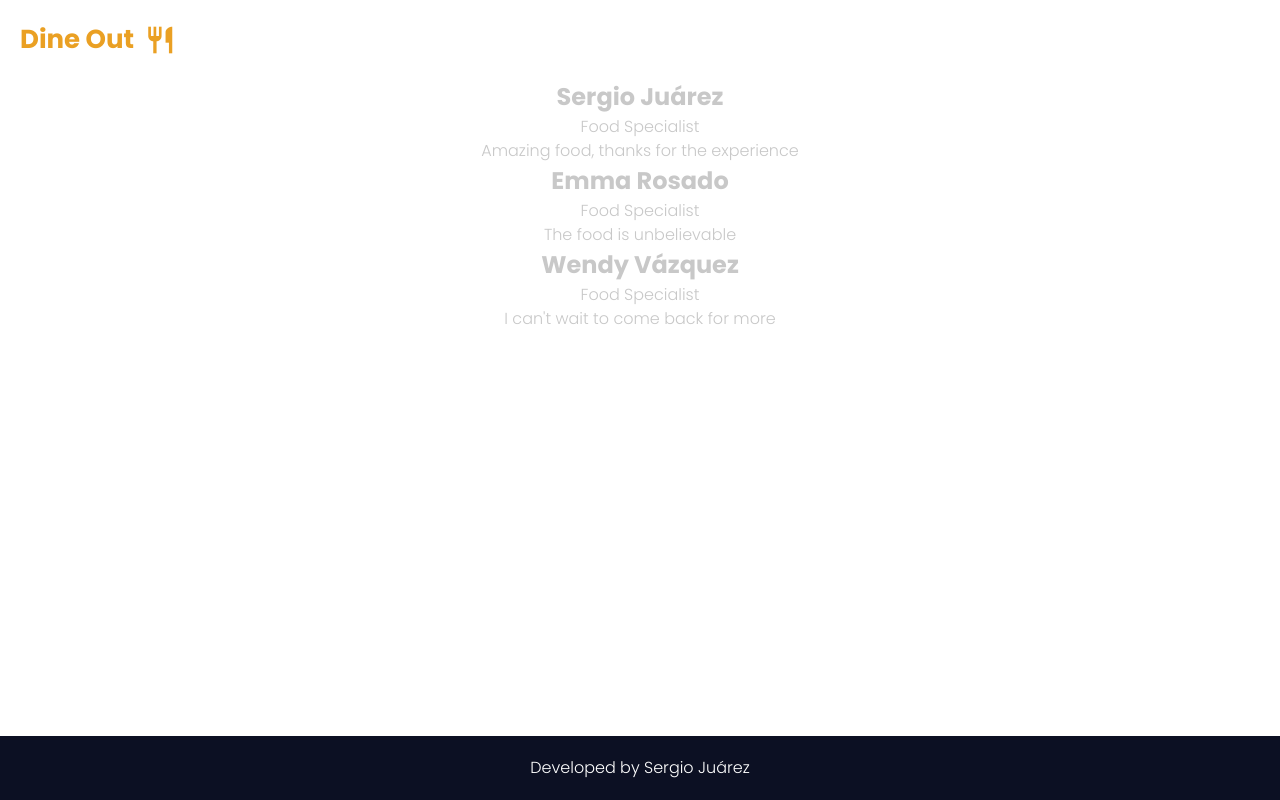
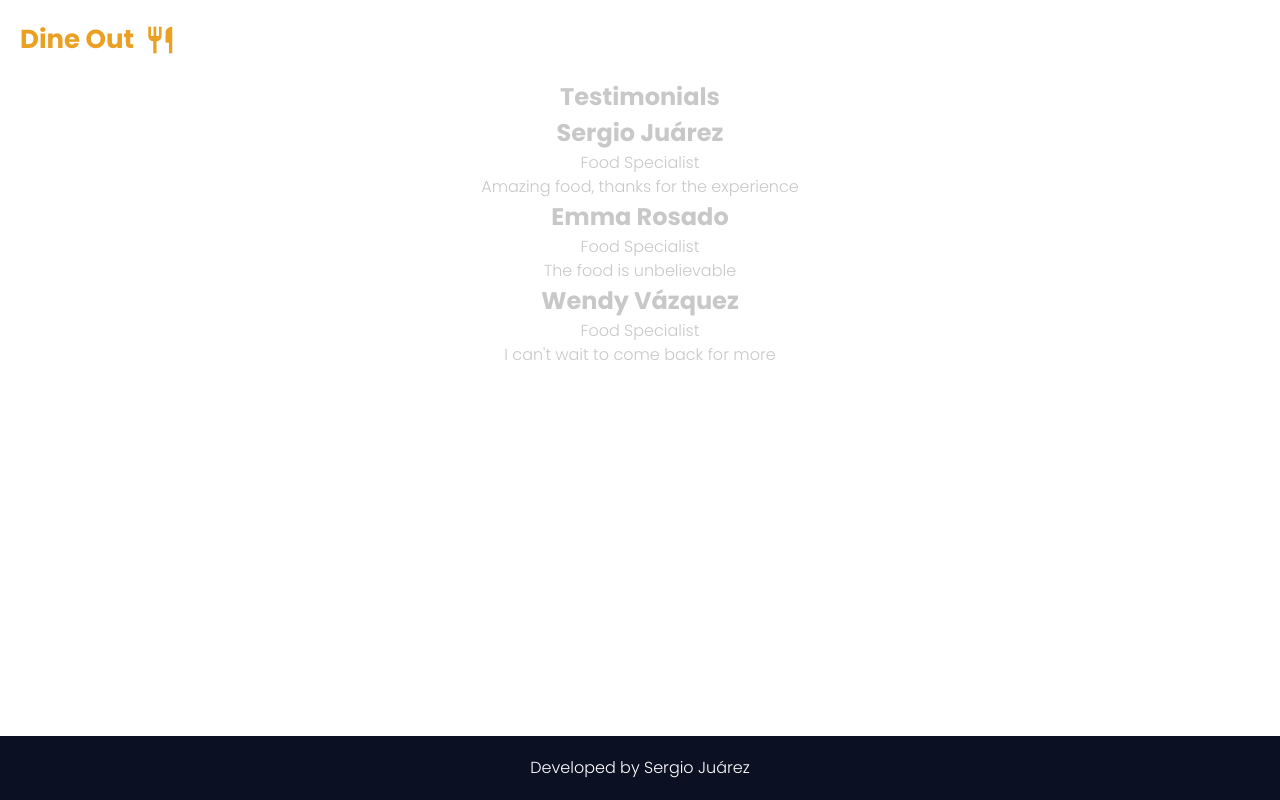
Before and after one commit to sergiojc90/restaurant-page, a website built with webpack: page dist/index.html in a window 1280 px wide. Both pictures are taken after a click on the item "Testimonials". Built offline with nearby package versions, Linux system fonts and the light colour scheme.

```diff
--- a/src/feedbacks.js
+++ b/src/feedbacks.js
@@ -9,6 +9,7 @@
     const section = document.createElement("section");
     section.classList.add("content--feedbacks--section");
     const h1 = document.createElement("h1");
+    h1.textContent = "Testimonials";
     const feedbacks = document.createElement("article");
 
     feedbackItems.forEach(element => {
```
Also changed, not shown: dist/index.html, dist/main.js.
